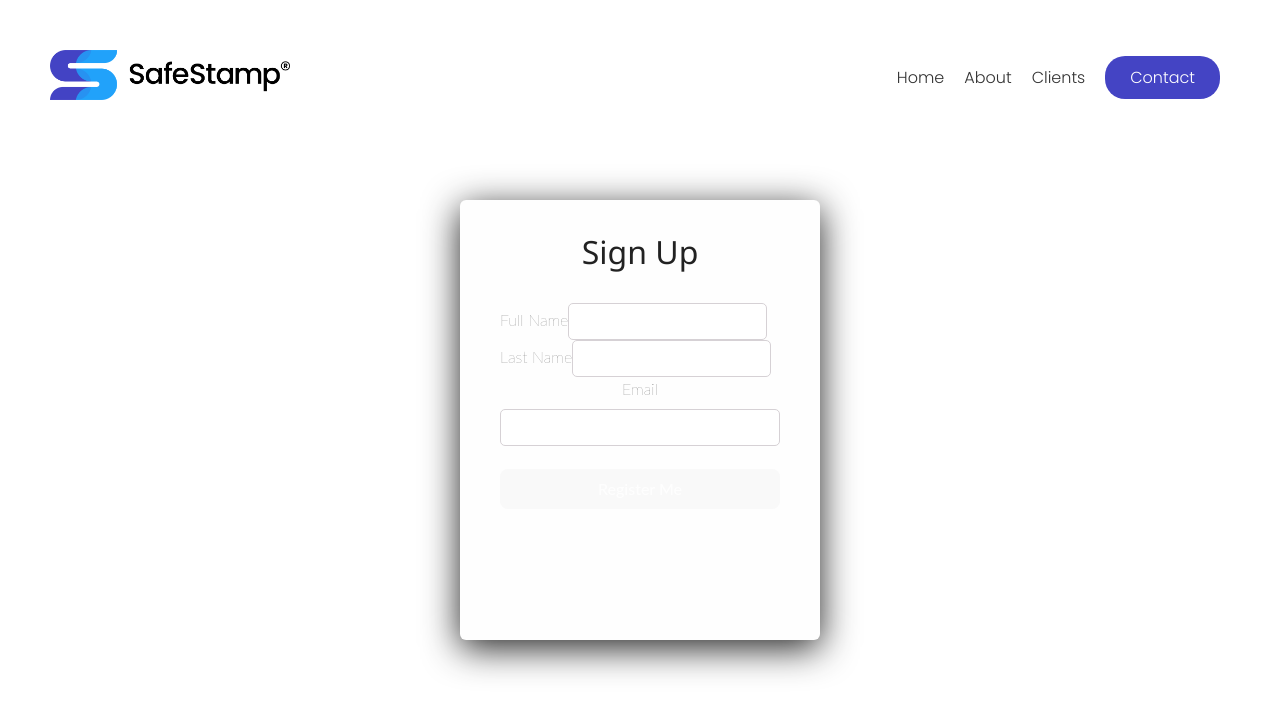
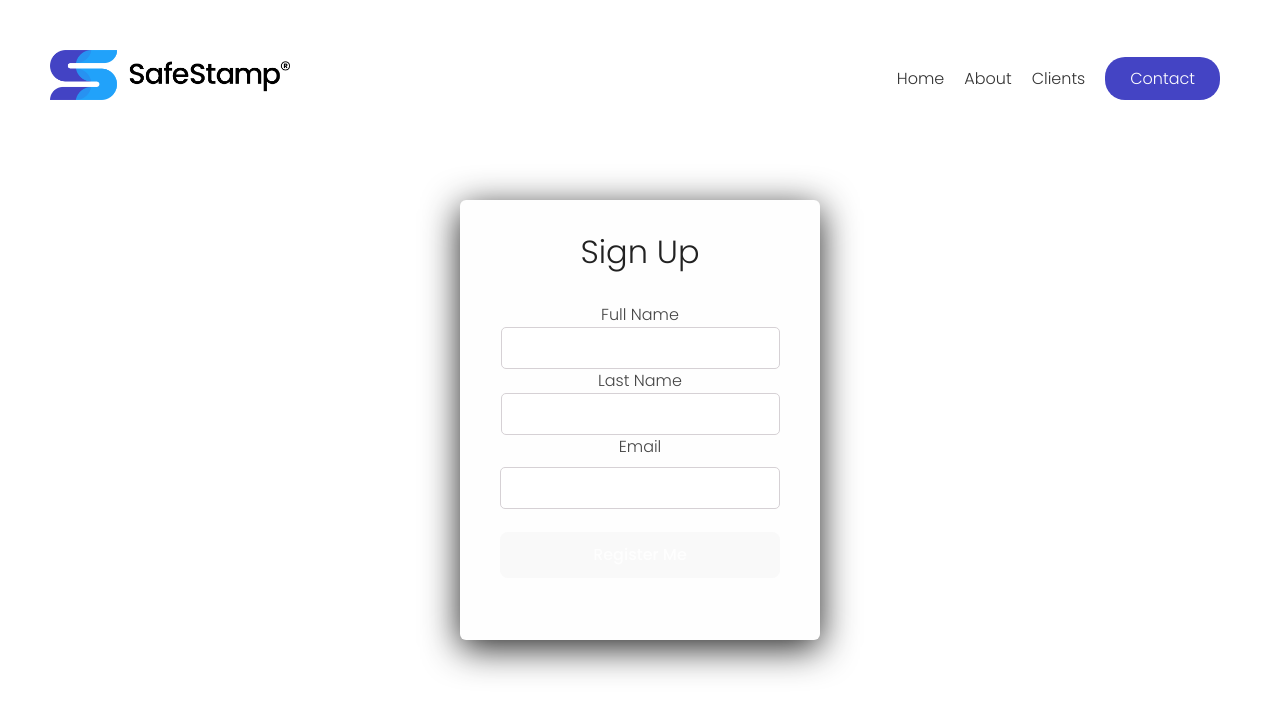
Before and after one commit to ananyasi/GRC-Safestamp, a React (Vite) app: page / in a window 1280 px wide. Shown: the top 714 px of the page. Built offline with nearby package versions, Linux system fonts and the light colour scheme.

Commit message:
Tweak CSS typography and colors

```diff
--- a/src/components/Navbar.css
+++ b/src/components/Navbar.css
@@ -7,7 +7,6 @@ body {
     color: #333;
     display: flex;
     justify-content: space-between;
-    font-family: 'Poppins', sans-serif;
     font-size: 16px;
     position: fixed;
     top: 0px;
--- a/src/index.css
+++ b/src/index.css
@@ -3,9 +3,9 @@
   line-height: 1.5;
   font-weight: 400;
 
-  color-scheme: light dark;
-  color: rgba(255, 255, 255, 0.87);
-  background-color: #242424;
+  color: #213547;
+  background-color: #ffffff;
+  font-family: 'Poppins', sans-serif;
 
   font-synthesis: none;
   text-rendering: optimizeLegibility;
@@ -20,7 +20,7 @@ a {
   text-decoration: inherit;
 }
 a:hover {
-  color: #535bf2;
+  color: #747bff;
 }
 
 body {
@@ -43,7 +43,7 @@ button {
   font-size: 1em;
   font-weight: 500;
   font-family: inherit;
-  background-color: #1a1a1a;
+  background-color: #f9f9f9;
   cursor: pointer;
   transition: border-color 0.25s;
 }
@@ -55,15 +55,6 @@ button:focus-visible {
   outline: 4px auto -webkit-focus-ring-color;
 }
 
-@media (prefers-color-scheme: light) {
-  :root {
-    color: #213547;
-    background-color: #ffffff;
-  }
-  a:hover {
-    color: #747bff;
-  }
-  button {
-    background-color: #f9f9f9;
-  }
+input {
+  font-family: inherit;
 }
--- a/src/signupform.css
+++ b/src/signupform.css
@@ -1,7 +1,3 @@
-p, div {
-    font-family: Lato;
-}
-
 .wrapper {
     height: 97vh;
     width: 100%;
@@ -27,7 +23,6 @@ p, div {
 .form-wrapper > h2 {
     display: flex;
     justify-content: center;
-    font-family: "Segoe UI", "Ubuntu", "Roboto", "Open Sans", "Helvetica Neue", sans-serif;
     font-size: 2em;
     font-weight: lighter;
     margin-top: 0.25em;
```
